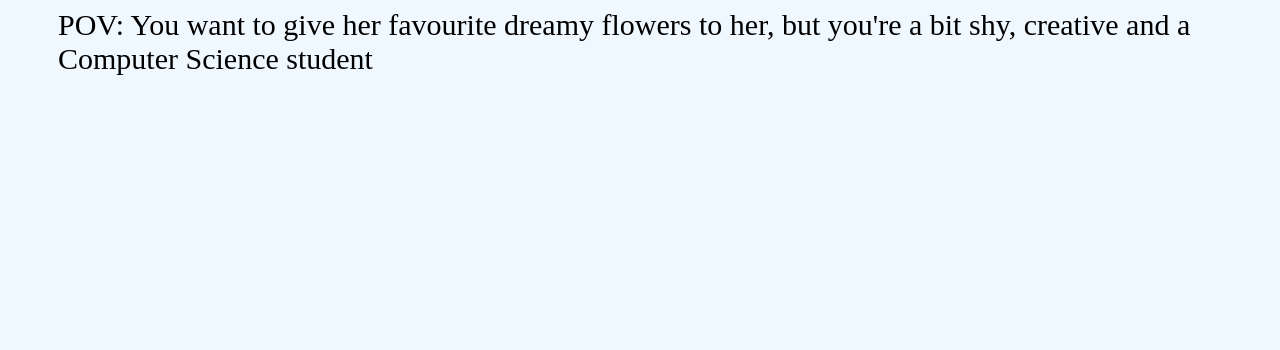
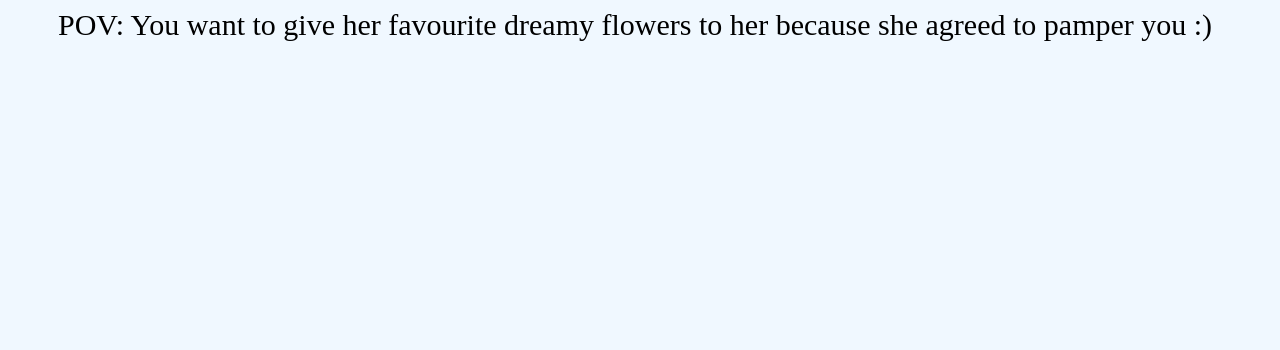
Before and after one commit to Prem0204/Flower-website, a plain HTML site: page index.html in a window 1280 px wide. Shown: the top 350 px of the page. Drawn offline with Linux system fonts and the light colour scheme.

Commit message:
Update index.html

```diff
--- a/index.html
+++ b/index.html
@@ -302,7 +302,7 @@
   </head>
   <body style="background-color: aliceblue;">
     <div class="text">
-      POV: You want to give her favourite dreamy flowers to her, but you're a bit shy, creative and a Computer Science student
+      POV: You want to give her favourite dreamy flowers to her because she agreed to pamper you :)
 
     </div>
 
```
